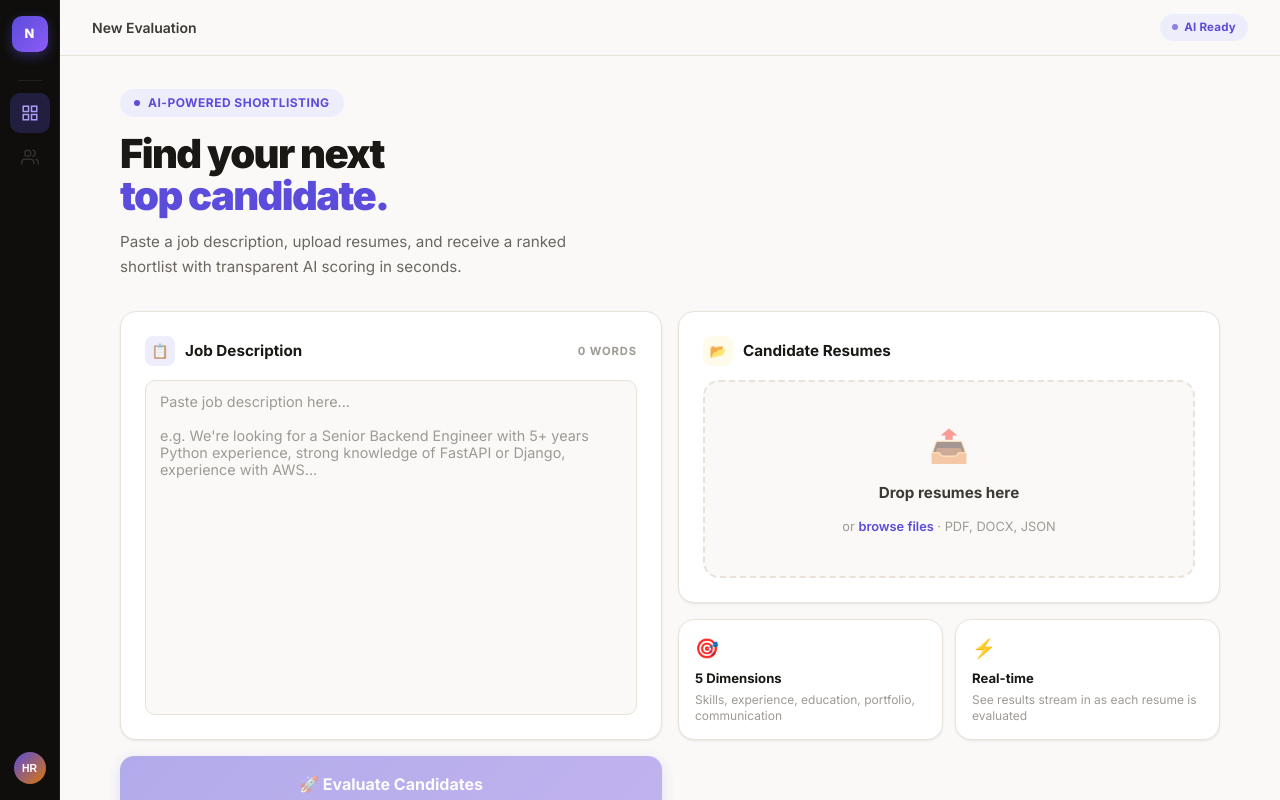
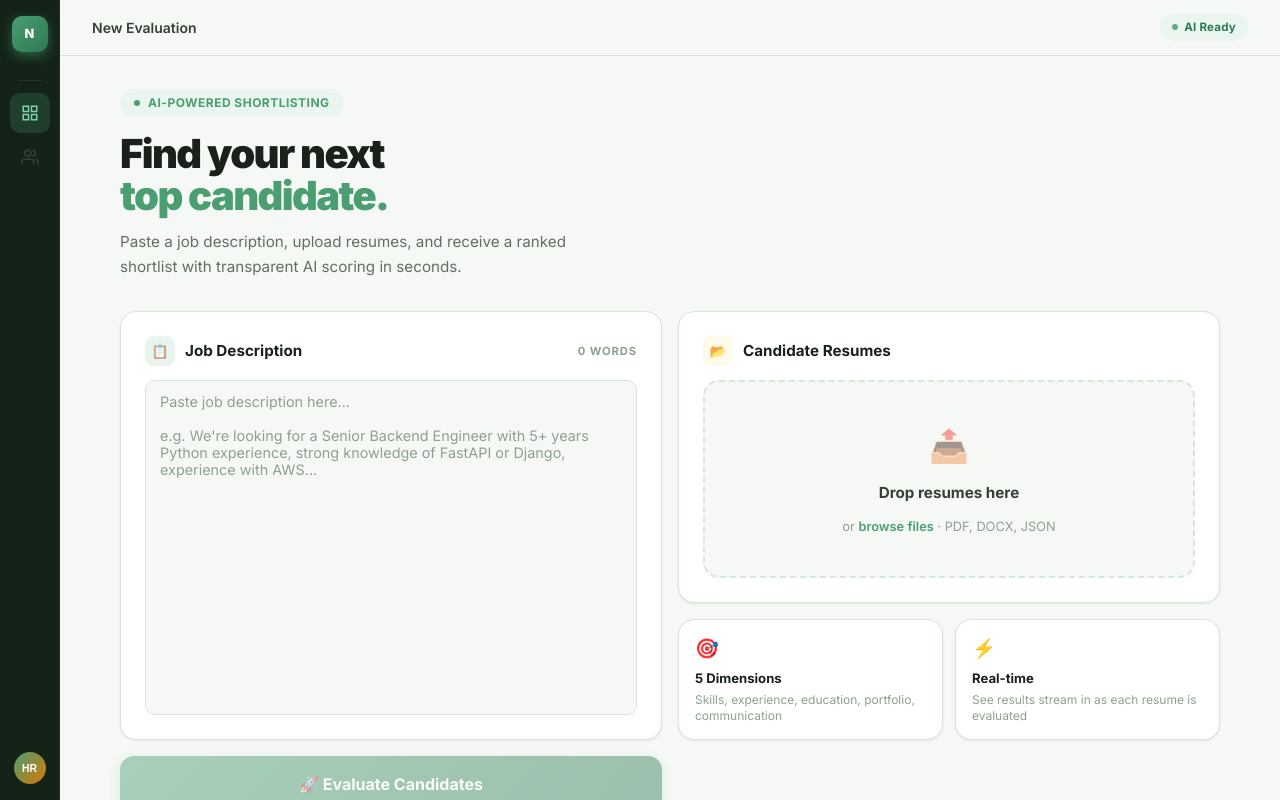
Before and after one commit to Mundriben10/HR_Agent, a React (Vite) app in the folder frontend/: page / in a window 1280 px wide. Built offline with nearby package versions, Linux system fonts and the light colour scheme.

Commit message:
UI Update: Switched primary brand color to Sage Green and refined the bento-grid theme

```diff
--- a/frontend/src/index.css
+++ b/frontend/src/index.css
@@ -1,17 +1,20 @@
 @import url('https://fonts.googleapis.com/css2?family=Inter:ital,wght@0,300;0,400;0,500;0,600;0,700;0,800;0,900;1,400&display=swap');
 
 :root {
-  --sand-50: #faf9f7;
-  --sand-100: #f4f1ec;
-  --sand-200: #e8e2d9;
-  --sand-300: #d4ccc0;
-  --ink: #1a1814;
-  --ink-2: #3d3a35;
-  --ink-3: #6b6760;
-  --ink-4: #9e9a94;
-  --violet: #5b4cdb;
-  --violet-2: #7b6fe0;
-  --violet-bg: #eeedfb;
+  --sand-50: #f6f8f6;
+  --sand-100: #edf2ed;
+  --sand-200: #d8e5d9;
+  --sand-300: #b8ccba;
+  --ink: #1a201a;
+  --ink-2: #354035;
+  --ink-3: #5f7060;
+  --ink-4: #8fa090;
+  /* ── Brand: Sage Green ── */
+  --violet: #4a9e72;
+  --violet-2: #5fb88a;
+  --violet-bg: #eaf5ef;
+  --sidebar-bg: #142318;
+  /* ── Semantic ── */
   --emerald: #059669;
   --emerald-bg: #ecfdf5;
   --amber: #d97706;
@@ -22,9 +25,9 @@
   --topbar-h: 56px;
   --radius: 16px;
   --radius-sm: 10px;
-  --shadow-1: 0 1px 3px rgba(26,24,20,.06),0 1px 2px rgba(26,24,20,.04);
-  --shadow-2: 0 4px 12px rgba(26,24,20,.08),0 2px 4px rgba(26,24,20,.04);
-  --shadow-3: 0 12px 32px rgba(26,24,20,.10),0 4px 8px rgba(26,24,20,.06);
+  --shadow-1: 0 1px 3px rgba(20,35,24,.06),0 1px 2px rgba(20,35,24,.04);
+  --shadow-2: 0 4px 12px rgba(20,35,24,.08),0 2px 4px rgba(20,35,24,.04);
+  --shadow-3: 0 12px 32px rgba(20,35,24,.10),0 4px 8px rgba(20,35,24,.06);
 }
 
 *,*::before,*::after{box-sizing:border-box;margin:0;padding:0;}
@@ -37,17 +40,17 @@ body{font-family:'Inter',sans-serif;background:var(--sand-50);color:var(--ink);-
 /* ── ICON SIDEBAR ── */
 .app-sidebar{
   width:var(--sidebar-w);flex-shrink:0;
-  background:#0f0e0c;
+  background:var(--sidebar-bg);
   display:flex;flex-direction:column;align-items:center;
   padding:16px 0;gap:4px;z-index:100;
   border-right:1px solid rgba(255,255,255,.06);
 }
 .sidebar-logo{
   width:36px;height:36px;border-radius:10px;
-  background:linear-gradient(135deg,var(--violet),#8b5cf6);
+  background:linear-gradient(135deg,#4a9e72,#2d7a52);
   display:flex;align-items:center;justify-content:center;
   font-weight:800;font-size:.8rem;color:#fff;
-  margin-bottom:16px;box-shadow:0 4px 12px rgba(91,76,219,.4);
+  margin-bottom:16px;box-shadow:0 4px 12px rgba(74,158,114,.5);
 }
 .sidebar-sep{width:24px;height:1px;background:rgba(255,255,255,.08);margin:8px 0;}
 .nav-btn{
@@ -57,16 +60,16 @@ body{font-family:'Inter',sans-serif;background:var(--sand-50);color:var(--ink);-
   transition:all .18s ease;position:relative;
 }
 .nav-btn:hover{background:rgba(255,255,255,.08);color:rgba(255,255,255,.85);}
-.nav-btn.active{background:rgba(91,76,219,.25);color:#a89ff5;}
+.nav-btn.active{background:rgba(74,158,114,.22);color:#7dd4a8;}
 .nav-btn .dot{
   position:absolute;top:6px;right:6px;width:6px;height:6px;
   border-radius:50%;background:var(--violet-2);
-  border:1.5px solid #0f0e0c;
+  border:1.5px solid var(--sidebar-bg);
 }
 .nav-btn-bottom{margin-top:auto;}
 .avatar-btn{
   width:32px;height:32px;border-radius:50%;
-  background:linear-gradient(135deg,var(--violet),var(--amber));
+  background:linear-gradient(135deg,#4a9e72,var(--amber));
   display:flex;align-items:center;justify-content:center;
   font-size:.65rem;font-weight:700;color:#fff;cursor:pointer;border:none;
 }
@@ -85,10 +88,10 @@ body{font-family:'Inter',sans-serif;background:var(--sand-50);color:var(--ink);-
 .status-pill{
   display:flex;align-items:center;gap:6px;
   padding:5px 12px;border-radius:20px;
-  background:var(--violet-bg);color:var(--violet);
+  background:var(--violet-bg);color:#2d7a52;
   font-size:.72rem;font-weight:700;letter-spacing:.02em;
 }
-.status-pill::before{content:'';width:6px;height:6px;border-radius:50%;background:var(--violet-2);animation:blink 2s infinite;}
+.status-pill::before{content:'';width:6px;height:6px;border-radius:50%;background:#4a9e72;animation:blink 2s infinite;}
 @keyframes blink{0%,100%{opacity:1;}50%{opacity:.3;}}
 
 .main-view{flex:1;overflow-y:auto;padding:32px;}
@@ -122,9 +125,9 @@ body{font-family:'Inter',sans-serif;background:var(--sand-50);color:var(--ink);-
   transform:translateY(-2px);
 }
 .candidate-card.top-card{
-  background:linear-gradient(135deg,#0f0e0c 0%,#1e1a2e 100%);
-  border-color:rgba(91,76,219,.4);
-  box-shadow:var(--shadow-3),0 0 0 1px rgba(91,76,219,.2);
+  background:linear-gradient(135deg,#0e1f14 0%,#142c1e 100%);
+  border-color:rgba(74,158,114,.4);
+  box-shadow:var(--shadow-3),0 0 0 1px rgba(74,158,114,.2);
   color:#fff;
 }
 
@@ -150,10 +153,10 @@ body{font-family:'Inter',sans-serif;background:var(--sand-50);color:var(--ink);-
 }
 .btn:disabled{opacity:.45;cursor:not-allowed;}
 .btn-primary{
-  background:linear-gradient(135deg,var(--violet),#7c5ce4);
-  color:#fff;box-shadow:0 4px 14px rgba(91,76,219,.35);
+  background:linear-gradient(135deg,#4a9e72,#2d7a52);
+  color:#fff;box-shadow:0 4px 14px rgba(74,158,114,.35);
 }
-.btn-primary:hover:not(:disabled){transform:translateY(-1px);box-shadow:0 6px 20px rgba(91,76,219,.45);}
+.btn-primary:hover:not(:disabled){transform:translateY(-1px);box-shadow:0 6px 20px rgba(74,158,114,.45);}
 .btn-ghost{background:#fff;border:1px solid var(--sand-200);color:var(--ink-2);}
 .btn-ghost:hover{background:var(--sand-100);border-color:var(--sand-300);}
 .btn-sm{padding:7px 14px;font-size:.8rem;border-radius:8px;}
@@ -164,7 +167,7 @@ body{font-family:'Inter',sans-serif;background:var(--sand-50);color:var(--ink);-
 .tag-hire{background:var(--emerald-bg);color:var(--emerald);}
 .tag-nohire{background:var(--rose-bg);color:var(--rose);}
 .tag-hold{background:var(--amber-bg);color:var(--amber);}
-.tag-override{background:var(--violet-bg);color:var(--violet);}
+.tag-override{background:var(--violet-bg);color:#2d7a52;}
 
 /* ── FORM ── */
 .input-field{
@@ -173,7 +176,7 @@ body{font-family:'Inter',sans-serif;background:var(--sand-50);color:var(--ink);-
   border-radius:var(--radius-sm);font-family:inherit;font-size:.9rem;
   color:var(--ink);outline:none;transition:all .18s;resize:none;
 }
-.input-field:focus{border-color:var(--violet);background:#fff;box-shadow:0 0 0 3px rgba(91,76,219,.1);}
+.input-field:focus{border-color:#4a9e72;background:#fff;box-shadow:0 0 0 3px rgba(74,158,114,.12);}
 .input-field::placeholder{color:var(--ink-4);}
 
 /* ── UPLOAD ZONE ── */
@@ -184,12 +187,12 @@ body{font-family:'Inter',sans-serif;background:var(--sand-50);color:var(--ink);-
   display:flex;flex-direction:column;align-items:center;justify-content:center;gap:12px;
 }
 .upload-zone:hover,.upload-zone.drag-over{
-  border-color:var(--violet);background:var(--violet-bg);
+  border-color:#4a9e72;background:var(--violet-bg);
 }
 
 /* ── PROGRESS ── */
 .progress-bar{height:6px;background:var(--sand-100);border-radius:100px;overflow:hidden;}
-.progress-fill{height:100%;border-radius:100px;transition:width .4s ease;background:linear-gradient(90deg,var(--violet),var(--violet-2));}
+.progress-fill{height:100%;border-radius:100px;transition:width .4s ease;background:linear-gradient(90deg,#4a9e72,#7dd4a8);}
 
 /* ── RANK MEDAL ── */
 .medal{width:26px;height:26px;border-radius:50%;display:flex;align-items:center;justify-content:center;font-size:.75rem;font-weight:800;flex-shrink:0;}
```
